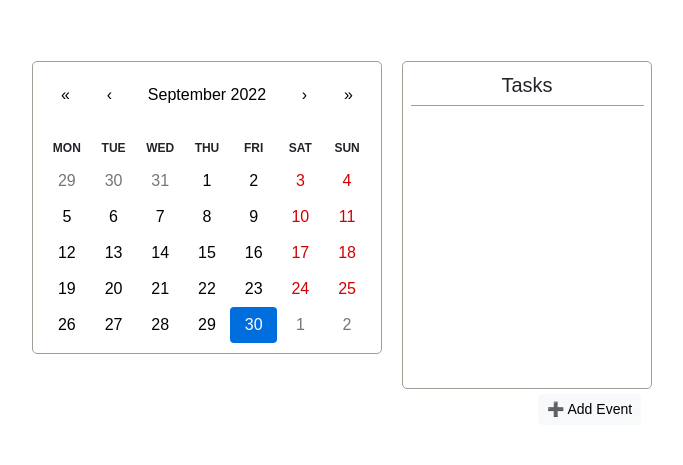
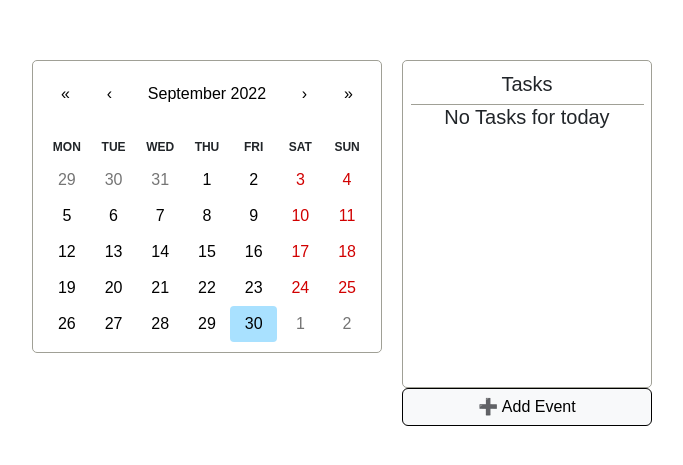
Before and after one commit to ansul710/calendar-react, a React (Create React App) app: page / in a window 1280 px wide. Shown: the part 157-622 px from the top of the page, without its empty margins (298-981 px from the left). Built offline with nearby package versions, Linux system fonts and the light colour scheme.

Commit message:
insert sorted task on the same day

```diff
--- a/src/AllEvents.css
+++ b/src/AllEvents.css
@@ -53,10 +53,12 @@
   position: sticky;
   top: 0;
   border-radius: 5px;
-  padding-top: 2%;
+  /* padding-top: 2%; */
   padding-right: 0;
   font-family: Arial, Helvetica, sans-serif;
-  margin-left: 50%;
+  /* margin-left: 50%; */
+  width: 250px;
+  max-width: 100%;
 }
 .event-body {
   padding-top: 8px;
@@ -67,3 +69,11 @@
 .modal.fade.show {
   backdrop-filter: blur(5px);
 }
+.add-event-btn {
+  width: 250px;
+  max-width: 100%;
+}
+.li-class {
+  justify-content: left;
+  align-items: left;
+}
--- a/src/AllEvents.js
+++ b/src/AllEvents.js
@@ -5,10 +5,9 @@ import Form from "react-bootstrap/Form";
 import Button from "react-bootstrap/Button";
 import Modal from "react-bootstrap/Modal";
 import React, { useState } from "react";
-// import { useRef } from "react";
 import { useEffect } from "react";
 
-function AllEvents() {
+function AllEvents(props) {
   // var today = new Date(),
   //   time =
   //     today.getHours() + ":" + today.getMinutes() + ":" + today.getSeconds();
@@ -23,12 +22,12 @@ function AllEvents() {
     setIsOpen(false);
   };
 
-  const [tasks, setTasks] = useState("");
+  const [task, setTask] = useState("");
   const [takeTime, setTime] = useState();
-  const [stateObj, setStateObj] = useState({ task: "", time: "" });
+  const [stateObj, setStateObj] = useState([]);
 
   function taskHandler(e) {
-    setTasks(e.target.value);
+    setTask(e.target.value);
   }
 
   function timeHandler(e) {
@@ -36,14 +35,53 @@ function AllEvents() {
   }
 
   useEffect(() => {
-    console.log(tasks);
-    console.log(takeTime);
-    console.log(stateObj);
+    console.log("day", props.day);
+    console.log("task", task);
+    console.log("time", takeTime);
+    console.log("object", stateObj);
   });
 
+  function sortArray(newObj) {
+    newObj.map((value) =>
+      value.tasks.sort((a, b) => {
+        return a.time > b.time ? 1 : -1;
+      })
+    );
+    return newObj;
+    console.log("obj", stateObj);
+  }
+
   function addData() {
-    setStateObj({ task: tasks, time: takeTime });
+    const newObj = [...stateObj];
+
+    const found = newObj.find((obj) => {
+      return obj.day === props.day;
+    });
+
+    console.log("found", found);
+    var index = newObj.indexOf(found);
+    console.log("index", index);
+
+    if (index >= 0) {
+      newObj[index].tasks.push({ task: task, time: takeTime });
+      const sortedArray = sortArray(newObj);
+      setStateObj(sortedArray);
+    } else {
+      const obj = [
+        ...stateObj,
+        { day: props.day, tasks: [{ task: task, time: takeTime }] },
+      ];
+
+      setStateObj(sortArray(obj));
+    }
+
+    setIsOpen(false);
   }
+
+  const filtered = stateObj.filter((obj) => {
+    return obj.day === props.day;
+  });
+  console.log("filtered", filtered);
 
   return (
     <div>
@@ -51,6 +89,22 @@ function AllEvents() {
         <div className="title pos">
           <h5>Tasks</h5>
         </div>
+        {filtered <= 0 && <h5>No Tasks for today</h5>}
+        <div>
+          {filtered.map((item, index) => (
+            <div key={index}>
+              {/* <h5>{item.day}</h5> */}
+              {item.tasks.map((task, i) => (
+                <div key={i}>
+                  <h5>{task.task}</h5>
+                  <h5>{task.time}</h5>
+                  <hr />
+                </div>
+              ))}
+            </div>
+          ))}
+        </div>
+
         <div className="event-body">
           <Modal
             className="modal.fade.show"
@@ -72,7 +126,7 @@ function AllEvents() {
                     placeholder="Enter event"
                     name="task"
                     onChange={taskHandler}
-                    value={tasks}
+                    value={task}
                   />
                 </Form.Group>
                 <Form.Group className="mb-3" controlId="formBasicPassword">
@@ -102,7 +156,11 @@ function AllEvents() {
         </div>
       </div>
       <div className="bottom-div">
-        <button className="btn btn-light btn-sm" onClick={showModal}>
+        <button
+          className="btn btn-light btn-md add-event-btn"
+          style={{ border: "1px solid black" }}
+          onClick={showModal}
+        >
           <span>➕</span> Add Event
         </button>
       </div>
--- a/src/App.js
+++ b/src/App.js
@@ -7,14 +7,16 @@ import AllEvents from "./AllEvents";
 
 function App() {
   const [value, onChange] = useState(new Date());
+  const day = value.toLocaleDateString();
+  console.log(day);
   return (
     <div className="App App-header">
       <div className=" flex-container">
         <div className="Calendar-border flex-child">
-          <Calendar onChange={onChange} value={value} />
+          <Calendar onChange={onChange} />
         </div>
         <div className="flex-child">
-          <AllEvents />
+          <AllEvents day={day} />
         </div>
       </div>
     </div>
```
